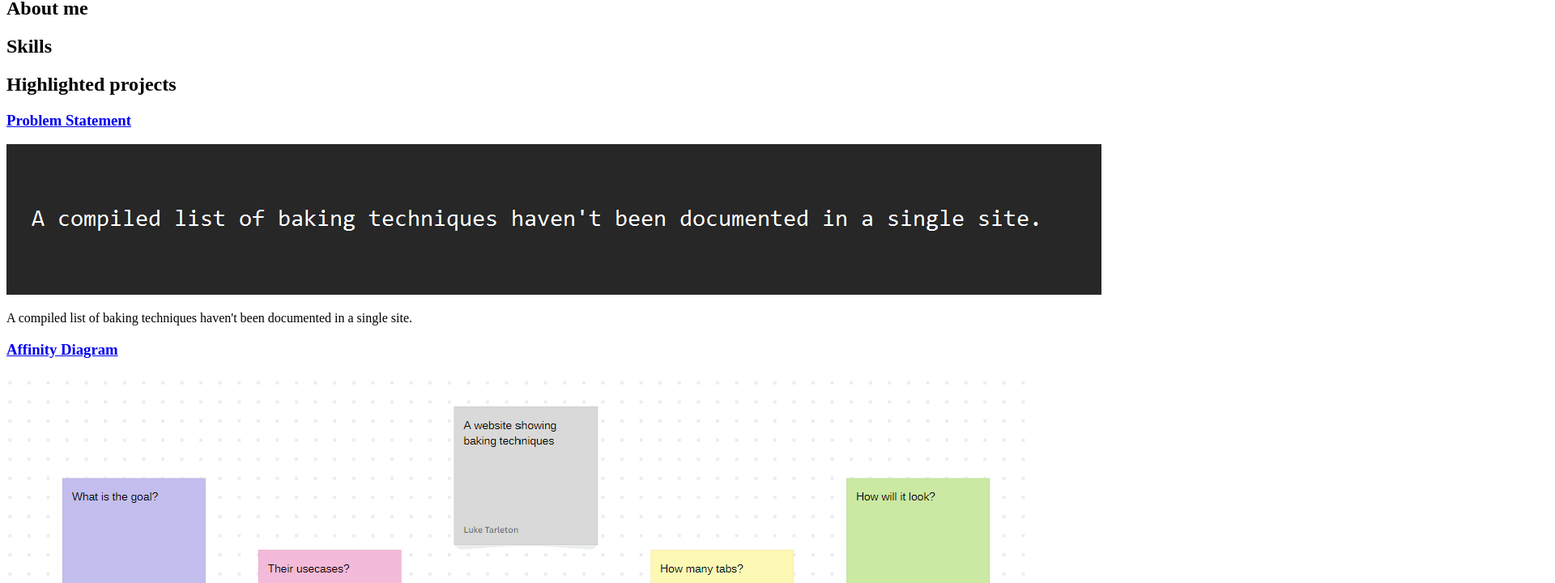
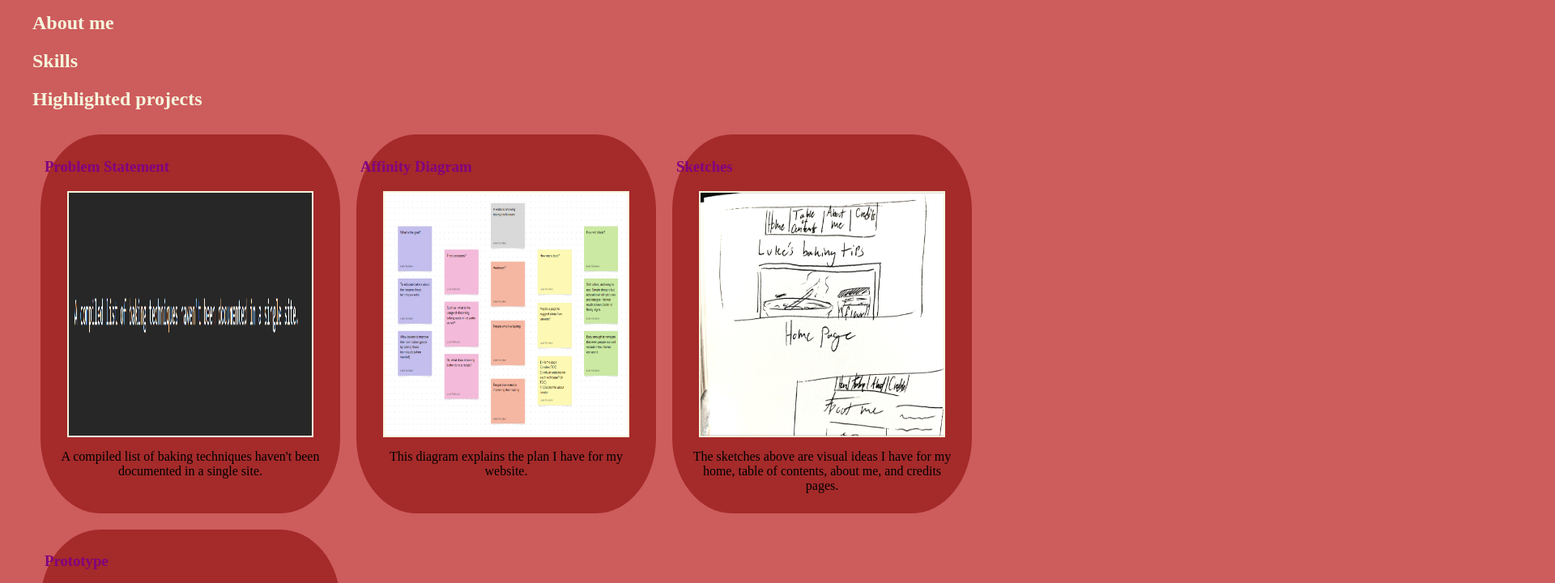
Before and after one commit to CEC-LukeTarleton/CEC-LukeTarleton.github.io, a plain HTML site: page index.html in a window 1280 px wide. Shown: the part 83-803 px from the top of the page at 81% size, 1920 px wide, since content can reach past the window. Drawn offline with Linux system fonts and the light colour scheme.

Commit message:
Update index.html

```diff
--- a/index.html
+++ b/index.html
@@ -2,7 +2,7 @@
 <html>
 <head>
     <title>LukeTarleton's_Resume</title>
-    <link rel="stylesheet" href="files\styles.css">
+    <link rel="stylesheet" href="styles.css">
 </head>
 <body>
     <link rel=“stylesheet” type=“text/css” href=“styles.css”>
```
